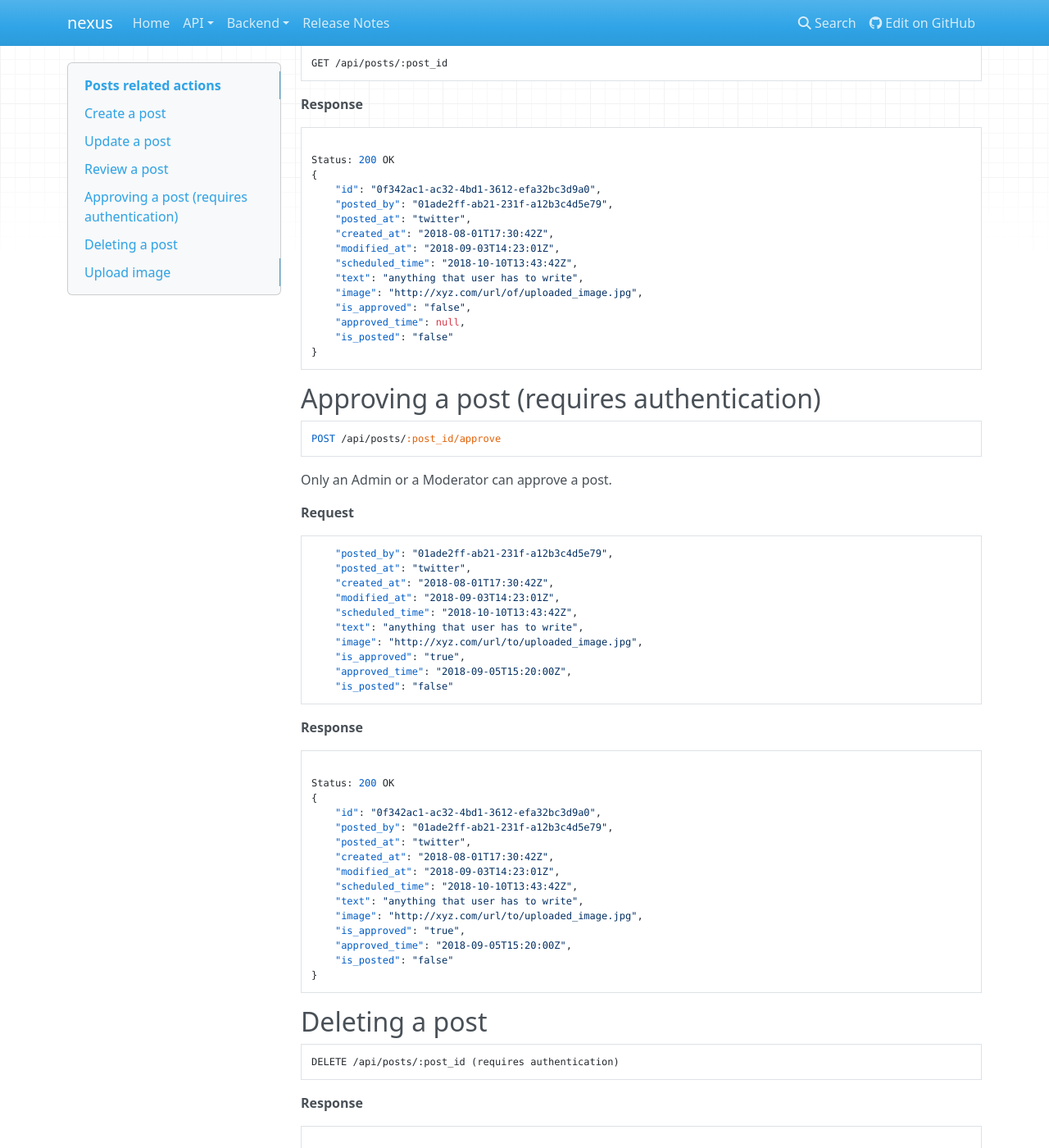
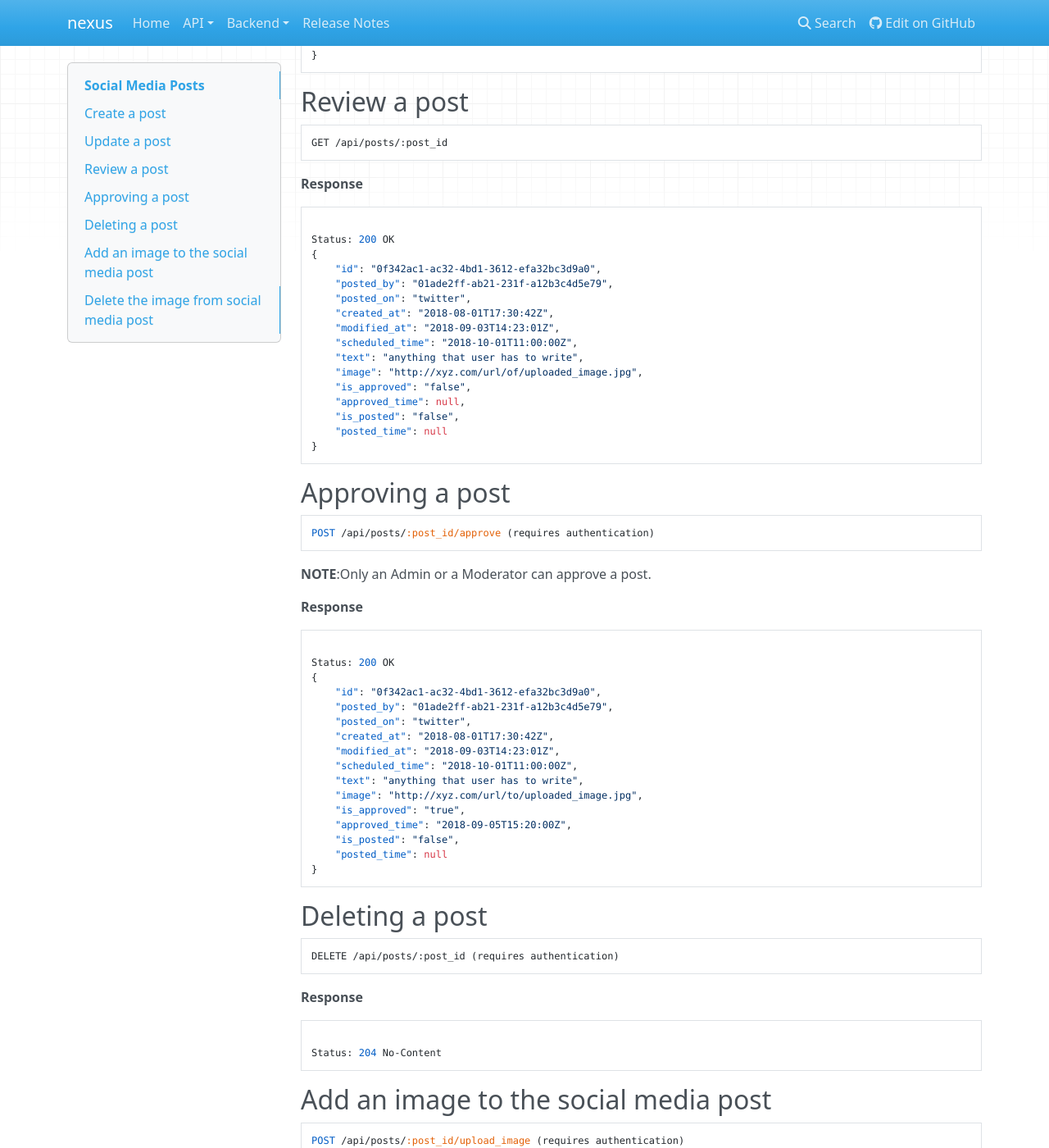
Before and after one commit to CuriousLearner/nexus, an MkDocs documentation site: the page built from docs/api/proposed_endpoints.md, in a window 1280 px wide and 1400 px high, scrolled down 2447 px. Shown: the whole window at 82% size. Built offline with MkDocs 1.6.1, drawn with Linux system fonts in a browser that asks for light colours; nearby versions of some CDN libraries; old or Windows-style settings are respelled for this version of MkDocs; some of the changed text lies outside the part shown.

Commit message:
fix(endpoints): Added posted_time and DELETE endpoint for image
With posted_time and DELETE endpoint for image in the social
media post. This commit also replaced `posted_at` with `posted_on`
to sound it more correctly for "social media platform on which
post should be posted".

````diff
--- a/docs/api/proposed_endpoints.md
+++ b/docs/api/proposed_endpoints.md
@@ -1,10 +1,8 @@
 [TOC]
 
-# Posts related actions
+# Social Media Posts
 
 ## Create a post
-
-Create a post of contents.
 
 ```
 POST /api/posts (requires authentication)
@@ -15,31 +13,33 @@
 Name          | Data Type   | Description
 --------------|-------------|------------------------------------------
 id            | UUID        | identity of the post
-posted_by     | UUID        | Foreign key to `Users` model
-posted_at     | text        | social media ploatform to post
+posted_by     | UUID        | foreign key to `Users` model
+posted_on     | text        | social media ploatform to post
 created_at    | datetime    | time at which user submits the post
-modified_at   | datetime    | time at which post is modified/updated
-scheduled_time| datetime    | time at which the post is scheduled to be posted
+modified_at   | datetime    | time at which the post is modified/updated
+scheduled_time| datetime    | time that the user schedules for his post to be posted
 text          | text        | content of the post
 image         | text        | url of image in the post
 is_approved   | boolean     | whether the post is approved or not
 approved_time | datetime    | time at which the post is approved
 is_posted     | boolean     | whether the post is posted or not
+posted_time   | datetime    | time at which the post will be posted
 
 **Request**
 ```json
 {
     "id": "0f342ac1-ac32-4bd1-3612-efa32bc3d9a0",
     "posted_by": "01ade2ff-ab21-231f-a12b3c4d5e79",
-    "posted_at": "twitter",
+    "posted_on": "twitter",
     "created_at": "2018-08-01T17:30:42Z",
     "modified_at": "2018-08-01T17:30:42Z",
-    "scheduled_time": null,
+    "scheduled_time": "2018-10-01T11:00:00Z",
     "text": "anything that user has to write",
     "image": null,
     "is_approved": "false",
     "approved_time": null,
-    "is_posted": "false"
+    "is_posted": "false",
+    "posted_time": null
 }
 ```
 
@@ -50,15 +50,16 @@
 {
     "id": "0f342ac1-ac32-4bd1-3612-efa32bc3d9a0",
     "posted_by": "01ade2ff-ab21-231f-a12b3c4d5e79",
-    "posted_at": "twitter",
+    "posted_on": "twitter",
     "created_at": "2018-08-01T17:30:42Z",
     "modified_at": "2018-08-01T17:30:42Z",
-    "scheduled_time": null,
+    "scheduled_time": "2018-10-01T11:00:00Z",
     "text": "anything that user has to write",
     "image": null,
     "is_approved": "false",
     "approved_time": null,
-    "is_posted": "false"
+    "is_posted": "false",
+    "posted_time": null
 
 }
 ```
@@ -73,15 +74,16 @@
 ```json
 {
     "posted_by": "01ade2ff-ab21-231f-a12b3c4d5e79",
-    "posted_at": "facebook",
-    "text": "Some new content",
+    "posted_on": "facebook",
+    "text": "some new content",
     "image":"http://xyz.com/url/of/uploaded_image.jpg",
     "created_at": "2018-08-01T17:30:42Z",
     "modified_at": "2018-09-03T14:23:01Z",
-    "scheduled_time": "2018-10-10T13:43:42Z",
+    "scheduled_time": "2018-10-01T11:00:00Z",
     "is_approved": "false",
     "approved_time": null,
-    "is_posted": "false"
+    "is_posted": "false",
+    "posted_time": null
 }
 ```
 
@@ -92,15 +94,16 @@
 {
     "id": "0f342ac1-ac32-4bd1-3612-efa32bc3d9a0",
     "posted_by": "01ade2ff-ab21-231f-a12b3c4d5e79",
-    "posted_at": "facebook",
+    "posted_on": "facebook",
     "created_at": "2018-08-01T17:30:42Z",
     "modified_at": "2018-09-03T14:23:01Z",
-    "scheduled_time": "2018-10-10T13:43:42Z",
-    "text": "Some new content",
+    "scheduled_time": "2018-10-01T11:00:00Z",
+    "text": "some new content",
     "image": "http://xyz.com/url/of/uploaded_image.jpg",
     "is_approved": "false",
     "approved_time": null,
-    "is_posted": "false"
+    "is_posted": "false",
+    "posted_time": null
 }
 ```
 
@@ -117,39 +120,26 @@
 {
     "id": "0f342ac1-ac32-4bd1-3612-efa32bc3d9a0",
     "posted_by": "01ade2ff-ab21-231f-a12b3c4d5e79",
-    "posted_at": "twitter",
+    "posted_on": "twitter",
     "created_at": "2018-08-01T17:30:42Z",
     "modified_at": "2018-09-03T14:23:01Z",
-    "scheduled_time": "2018-10-10T13:43:42Z",
+    "scheduled_time": "2018-10-01T11:00:00Z",
     "text": "anything that user has to write",
     "image": "http://xyz.com/url/of/uploaded_image.jpg",
     "is_approved": "false",
     "approved_time": null,
-    "is_posted": "false"
+    "is_posted": "false",
+    "posted_time": null
 }
 ```
 
-## Approving a post (requires authentication)
+## Approving a post
 
 ```
-POST /api/posts/:post_id/approve
+POST /api/posts/:post_id/approve (requires authentication)
 ```
 
-Only an Admin or a Moderator can approve a post.
-
-**Request**
-```json
-    "posted_by": "01ade2ff-ab21-231f-a12b3c4d5e79",
-    "posted_at": "twitter",
-    "created_at": "2018-08-01T17:30:42Z",
-    "modified_at": "2018-09-03T14:23:01Z",
-    "scheduled_time": "2018-10-10T13:43:42Z",
-    "text": "anything that user has to write",
-    "image": "http://xyz.com/url/to/uploaded_image.jpg",
-    "is_approved": "true",
-    "approved_time": "2018-09-05T15:20:00Z",
-    "is_posted": "false"
-```
+__NOTE__:Only an Admin or a Moderator can approve a post.
 
 **Response**
 ```json
@@ -158,15 +148,16 @@
 {
     "id": "0f342ac1-ac32-4bd1-3612-efa32bc3d9a0",
     "posted_by": "01ade2ff-ab21-231f-a12b3c4d5e79",
-    "posted_at": "twitter",
+    "posted_on": "twitter",
     "created_at": "2018-08-01T17:30:42Z",
     "modified_at": "2018-09-03T14:23:01Z",
-    "scheduled_time": "2018-10-10T13:43:42Z",
+    "scheduled_time": "2018-10-01T11:00:00Z",
     "text": "anything that user has to write",
     "image": "http://xyz.com/url/to/uploaded_image.jpg",
     "is_approved": "true",
     "approved_time": "2018-09-05T15:20:00Z",
-    "is_posted": "false"
+    "is_posted": "false",
+    "posted_time": null
 }
 ```
 
@@ -182,7 +173,7 @@
 Status: 204 No-Content
 ```
 
-## Upload image
+## Add an image to the social media post
 
 ```
 POST /api/posts/:post_id/upload_image (requires authentication)
@@ -197,14 +188,41 @@
 {
     "id": "0f342ac1-ac32-4bd1-3612-efa32bc3d9a0",
     "posted_by": "01ade2ff-ab21-231f-a12b3c4d5e79",
-    "posted_at": "twitter",
+    "posted_on": "twitter",
     "created_at": "2018-08-01T17:30:42Z",
     "modified_at": "2018-09-03T14:23:01Z",
-    "scheduled_time": null,
+    "scheduled_time": "2018-10-01T11:00:00Z",
     "text": "anything that user has to write",
     "image": "http://xyz.com/url/of/uploaded_image.jpg",
     "is_approved": "false",
     "approved_time": null,
-    "is_posted": "false"
+    "is_posted": "false",
+    "posted_time": null
 }
 ```
+
+## Delete the image from social media post
+
+```
+DELETE /api/posts/:post_id/delete_image (requires authentication)
+```
+
+**Response**
+```json
+
+Status: 200 OK
+{
+    "id": "0f342ac1-ac32-4bd1-3612-efa32bc3d9a0",
+    "posted_by": "01ade2ff-ab21-231f-a12b3c4d5e79",
+    "posted_on": "twitter",
+    "created_at": "2018-08-01T17:30:42Z",
+    "modified_at": "2018-09-03T14:23:01Z",
+    "scheduled_time": "2018-10-01T11:00:00Z",
+    "text": "anything that user has to write",
+    "image": null,
+    "is_approved": "false",
+    "approved_time": null,
+    "is_posted": "false",
+    "posted_time": null
+}
+```
````
